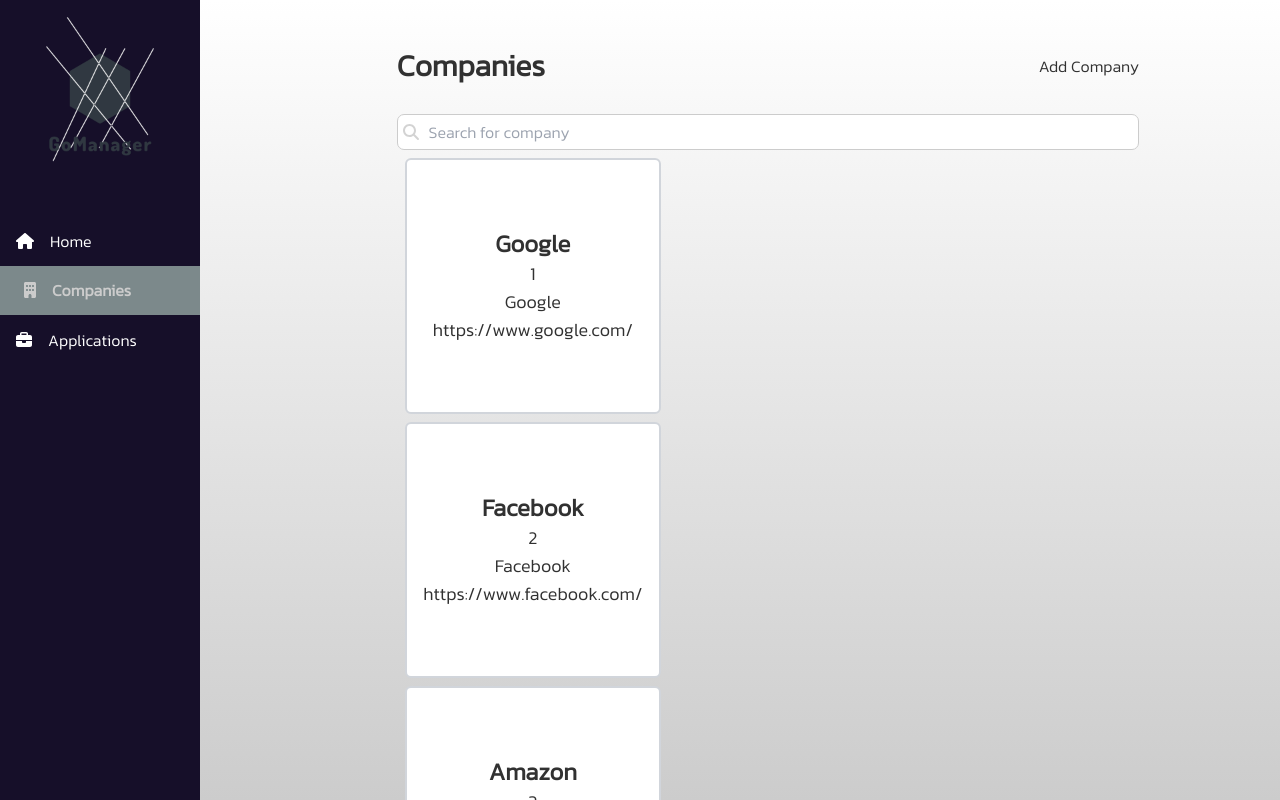
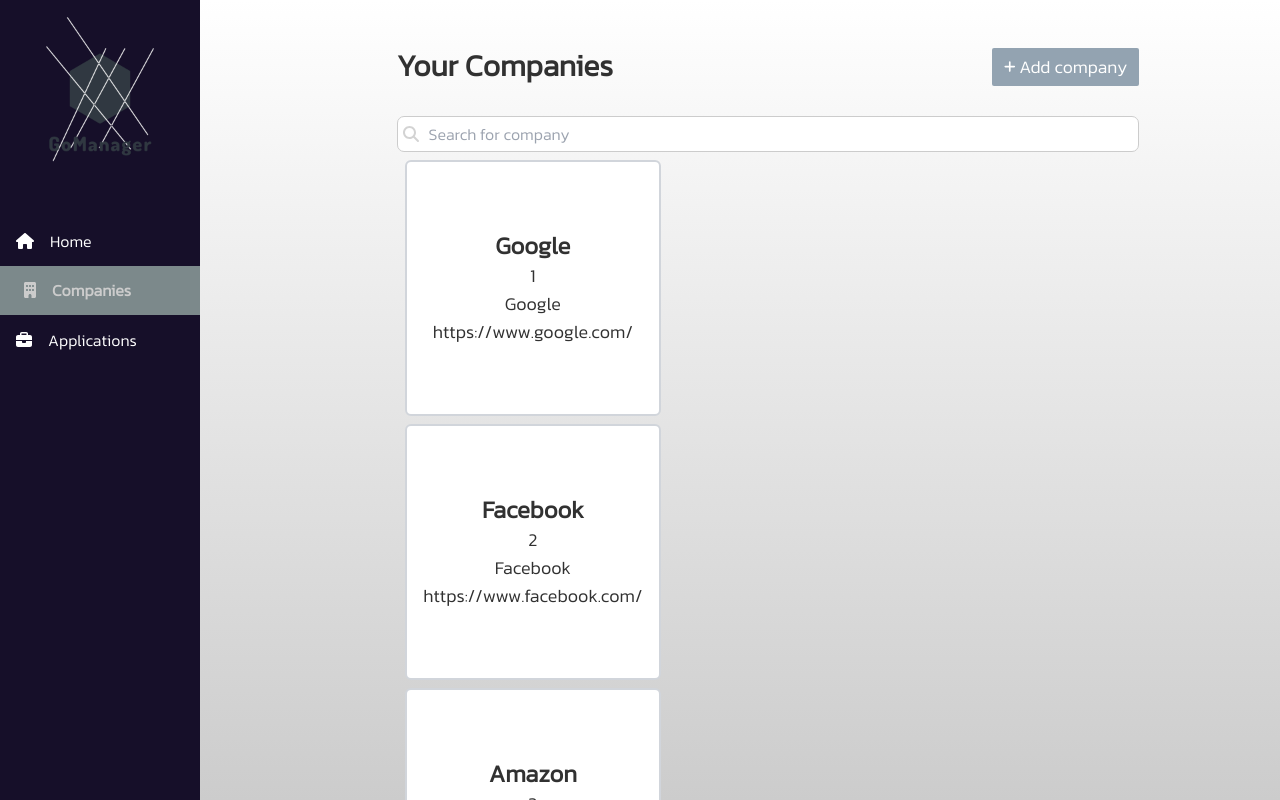
Before and after one commit to Tiburso/GoManager, a Next.js app in the folder client/: page /companies in a window 1280 px wide. Built offline with nearby package versions, Linux system fonts and the light colour scheme.

Commit message:
Add css for button

```diff
--- a/client/app/companies/page.tsx
+++ b/client/app/companies/page.tsx
@@ -3,6 +3,9 @@
 import CompanyCard from '@/app/ui/companies/CompanyCard';
 
 import { Company } from '@/app/lib/types';
+
+import { FontAwesomeIcon } from '@fortawesome/react-fontawesome';
+import { faPlus } from '@fortawesome/free-solid-svg-icons';
 
 import style from '@/app/styles//company/CompanyPage.module.css';
 
@@ -32,8 +35,11 @@
     <div className="w-4/5 mx-auto">
       <div className={style.title}>
         {/* add class names for tailwind bigger text and centered and bold */}
-        <h1 className="text-3xl text-left font-bold">Companies</h1>
-        <Button>Add Company</Button>
+        <h1 className="text-3xl text-left font-bold">Your Companies</h1>
+        <Button>
+          <FontAwesomeIcon icon={faPlus} className="fa fa-clone fa-xs mr-1" />
+          Add company
+        </Button>
       </div>
       <Searchbar type="text" placeholder="Search for company" />
 
--- /dev/null
+++ b/client/app/styles/Button.module.css
@@ -0,0 +1,20 @@
+/* make me a button css */
+.btn {
+  color: #fff;
+  background-color: var(--secondary-rgb);
+  border-radius: 2px;
+  cursor: pointer;
+  font-size: 1.1rem;
+  font-weight: 300;
+  line-height: 1.5;
+  margin: 0;
+  padding: 0.375rem 0.75rem;
+  text-align: center;
+  text-decoration: none;
+  transition:
+    background-color 0.15s ease-in-out,
+    border-color 0.15s ease-in-out;
+  user-select: none;
+  vertical-align: middle;
+  white-space: nowrap;
+}
--- a/client/app/ui/Button.tsx
+++ b/client/app/ui/Button.tsx
@@ -1,16 +1,16 @@
 import { ReactNode } from 'react';
+
+import style from '@/app/styles/Button.module.css';
 
 export default function Button({
   children,
   onClick,
-  className,
 }: {
   children?: ReactNode;
   onClick?: () => void;
-  className?: string;
 }) {
   return (
-    <button className={className} onClick={onClick}>
+    <button className={style.btn} onClick={onClick}>
       {children}
     </button>
   );
```
